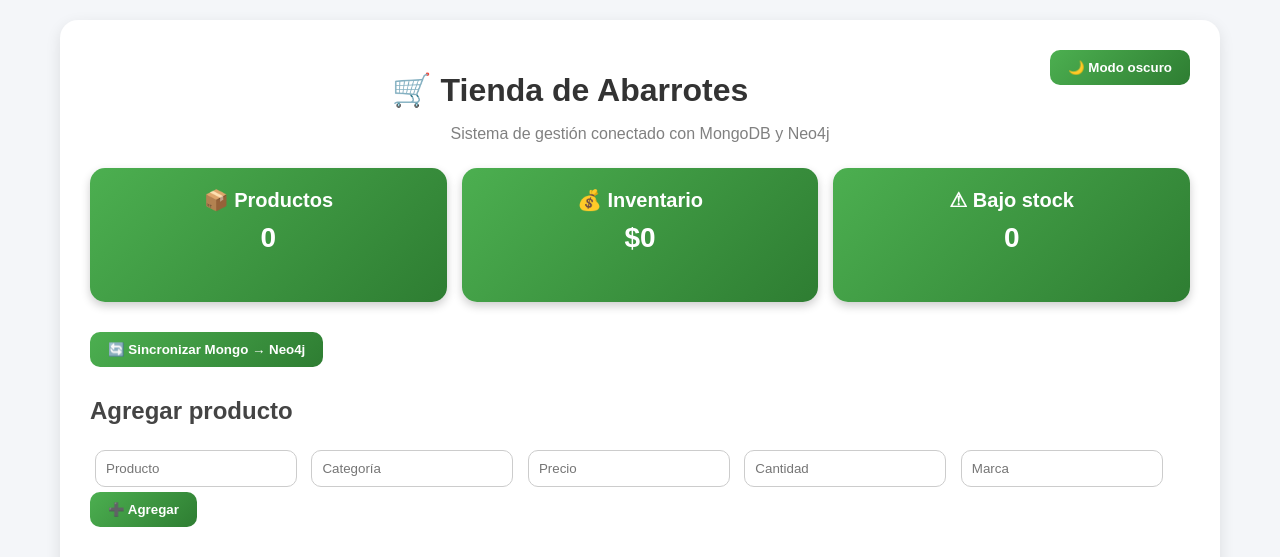
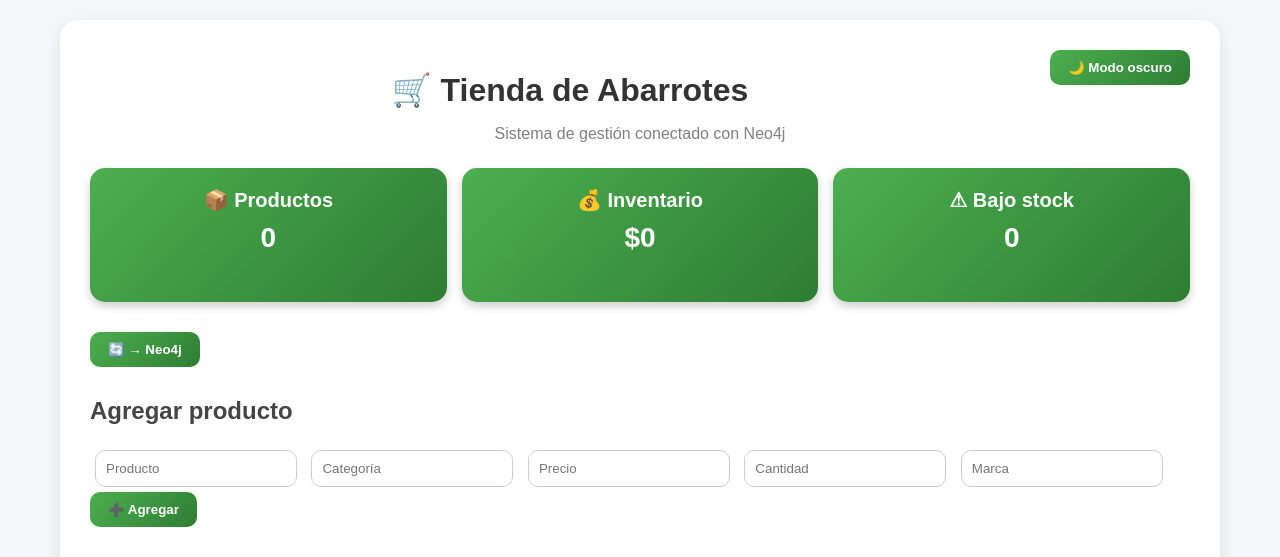
Before and after one commit to ferchaja1403-cmyk/mi-proyecto-flask, a Flask app: page / in a window 1280 px wide. Shown: the top 557 px of the page. Run offline with Flask 3, Linux system fonts and the light colour scheme; data that the repository does not hold is empty.

Commit message:
Actualización

```diff
--- a/requirements.txt
+++ b/requirements.txt
@@ -1,4 +1,3 @@
 flask
 gunicorn
-pymongo
 neo4j
--- a/templates/index.html
+++ b/templates/index.html
@@ -208,7 +208,7 @@
     <h1>🛒 Tienda de Abarrotes</h1>
 
     <p class="subtitulo">
-        Sistema de gestión conectado con MongoDB y Neo4j
+        Sistema de gestión conectado con Neo4j
     </p>
 
     <!-- TARJETAS -->
@@ -235,7 +235,7 @@
     <!-- BOTÓN -->
 
     <a href="/sincronizar">
-        <button>🔄 Sincronizar Mongo → Neo4j</button>
+        <button>🔄 → Neo4j</button>
     </a>
 
     <!-- AGREGAR -->
```
